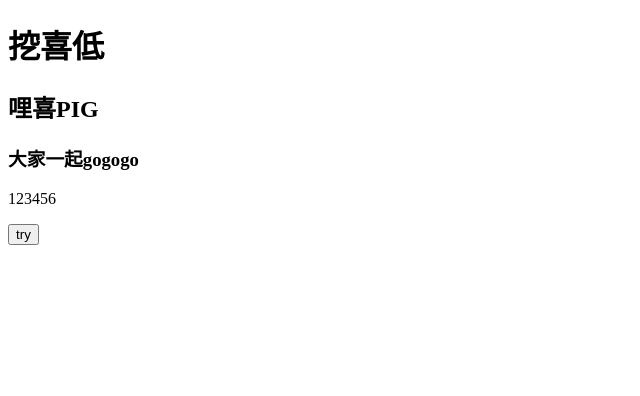
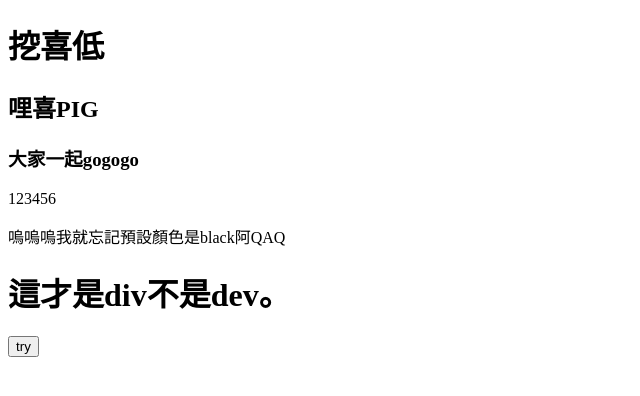
Before and after one commit to tsaooneone/TFD105, a plain HTML site: page about.html in a window 1280 px wide. Shown: the whole page, without its empty margins (0-640 px from the left). Drawn offline with Linux system fonts and the light colour scheme.

Commit message:
add p&h1

```diff
--- a/about.html
+++ b/about.html
@@ -10,7 +10,14 @@
     <h1>挖喜低</h1>
     <h2>哩喜PIG</h2>
     <h3>大家一起gogogo</h3>
-    <p>123456</p>
+    <p>123456</<p>
+    <p>嗚嗚嗚我就忘記預設顏色是black阿QAQ</p>
+    <div>
+        <h1>
+            這才是div不是dev。
+        </h1>
+    </div>
+
     <button>try</button>
 </body>
 </html>
```
